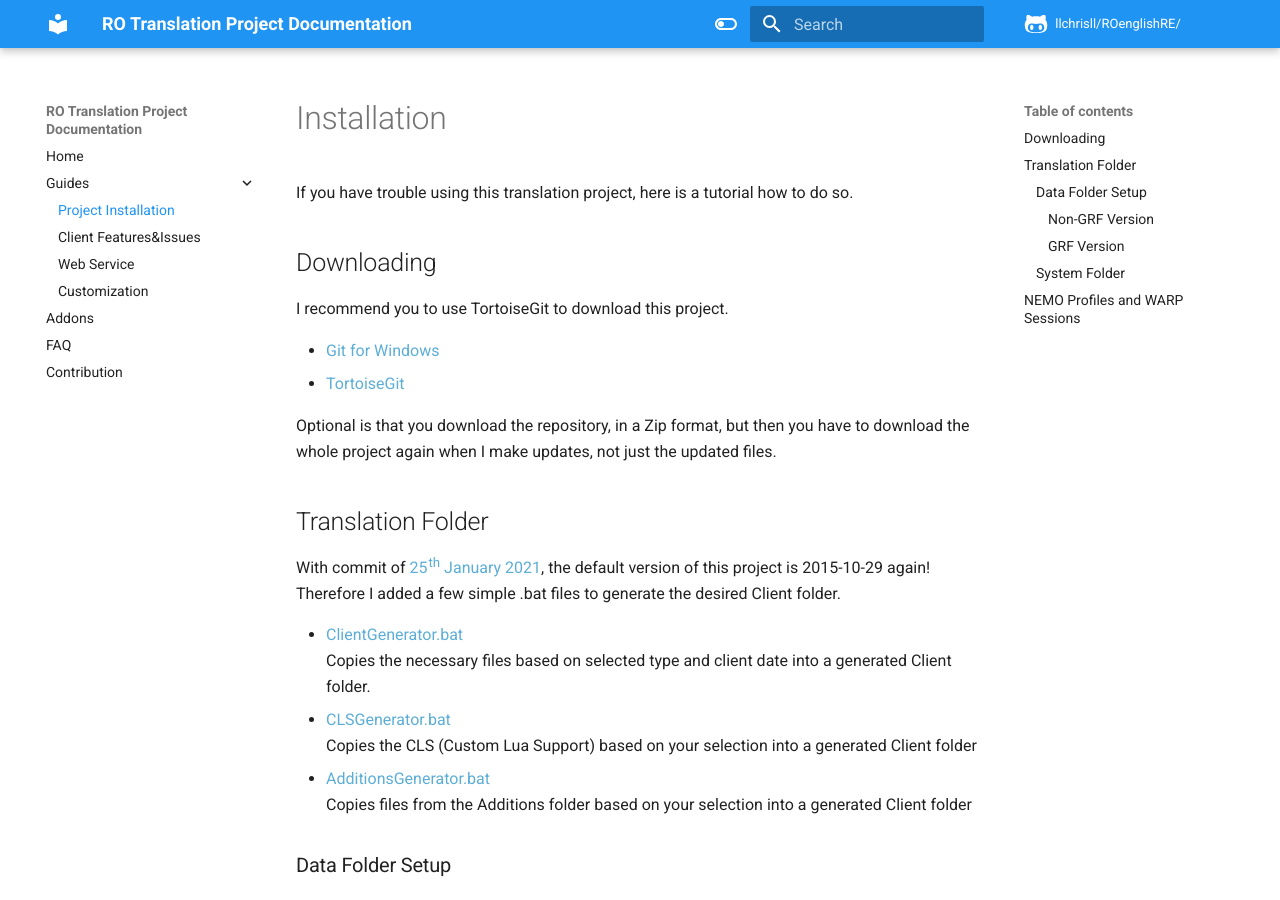
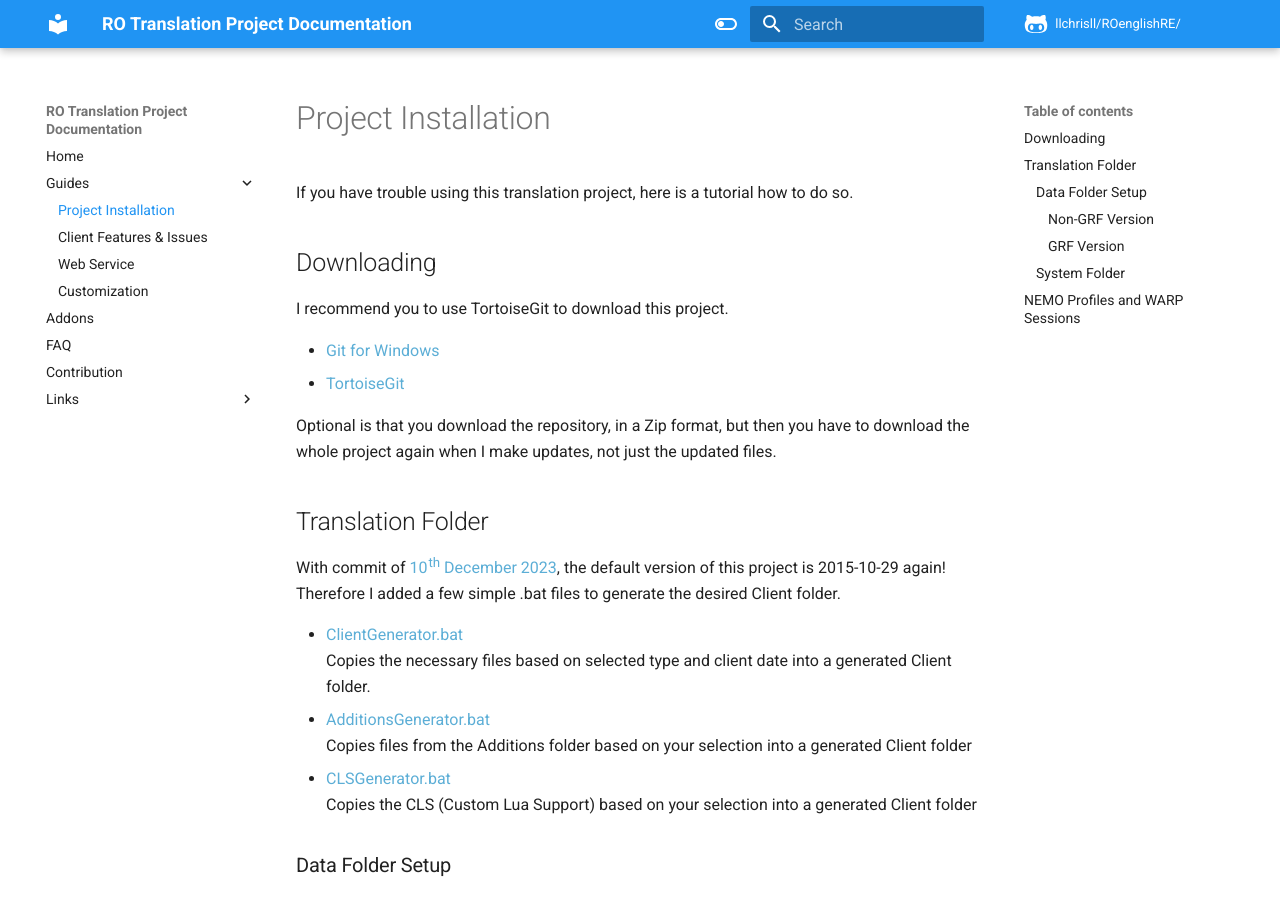
Before and after one commit to llchrisll/ROTPDocs, an MkDocs documentation site: the page built from docs/guides/install.md, in a window 1280 px wide and 900 px high. Built offline with MkDocs 1.6.1 and Material for MkDocs 9.7.7, drawn with Linux system fonts in a browser that asks for light colours; comment, search, counter and statistics services are not loaded; some of the changed text lies outside the part shown.

Commit message:
Links and Formating Update

```diff
--- a/docs/guides/install.md
+++ b/docs/guides/install.md
@@ -10,15 +9,15 @@
 Optional is that you download the repository, in a Zip format, but then you have to download the whole project again when I make updates, not just the updated files.
 
 ## Translation Folder
-With commit of [25th January 2021](https://github.com/llchrisll/ROenglishRE/commit/89726979a367bd6cd182b31265d79dc7d35c4fc1), the default version of this project is 2015-10-29 again!
+With commit of [10th December 2023](https://github.com/llchrisll/ROenglishRE/commit/649d35f956a1a5cee088557194b99822d132a5ad), the default version of this project is 2015-10-29 again!
 Therefore I added a few simple .bat files to generate the desired Client folder.
 
- * [ClientGenerator.bat](https://github.com/llchrisll/ROenglishRE/blob/reorganize/Tools/ClientGenerator.bat)
+ * [ClientGenerator.bat](https://github.com/llchrisll/ROenglishRE/blob/master/Tools/ClientGenerator.bat)
    Copies the necessary files based on selected type and client date into a generated Client folder.
- * [CLSGenerator.bat](https://github.com/llchrisll/ROenglishRE/blob/reorganize/Tools/CLSGenerator.bat)
+ * [AdditionsGenerator.bat](https://github.com/llchrisll/ROenglishRE/blob/master/Tools/AdditionsGenerator.bat)
+   Copies files from the Additions folder based on your selection into a generated Client folder
+ * [CLSGenerator.bat](https://github.com/llchrisll/ROenglishRE/blob/master/Tools/CLSGenerator.bat)
    Copies the CLS (Custom Lua Support) based on your selection into a generated Client folder
- * [AdditionsGenerator.bat](https://github.com/llchrisll/ROenglishRE/blob/reorganize/Tools/AdditionsGenerator.bat)
-   Copies files from the Additions folder based on your selection into a generated Client folder
 
 ### Data Folder Setup
 #### Non-GRF Version
--- a/mkdocs.yml
+++ b/mkdocs.yml
@@ -10,14 +10,16 @@
     - Home: index.md
     - Guides:
       - Project Installation: guides/install.md
-      - Client Features&Issues: guides/client.md
+      - Client Features & Issues: guides/client.md
       - Web Service: guides/webservice.md
       - Customization: guides/customs.md
     - Addons: addons/index.md
     - FAQ: FAQ.md
     - Contribution: contribution.md
+    - Links:
+      - Discord: https://discord.gg/sagbPhH
 
-theme: ## https://github.com/mkdocs/mkdocs/wiki/MkDocs-Themes
+theme:
   icon:
     repo: fontawesome/brands/github-alt
   name: 'material'
```
Also changed, not shown: other parts of docs/guides/install.md (+0 -1 lines), docs/guides/webservice.md (+0 -1 lines), docs/index.md (+5 -27 lines), docs/test2.md (deleted, +0 -40 lines), docs/contribution.md (line endings or trailing spaces).
